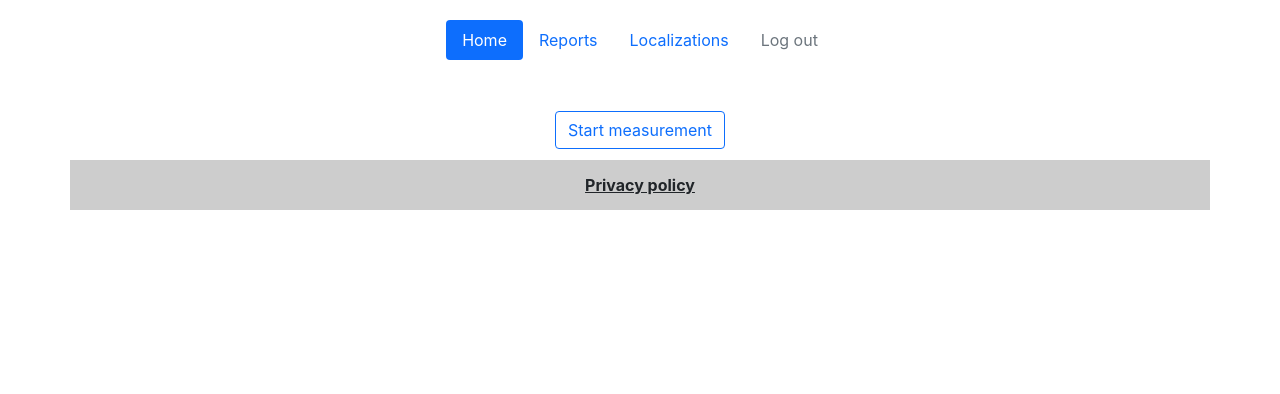
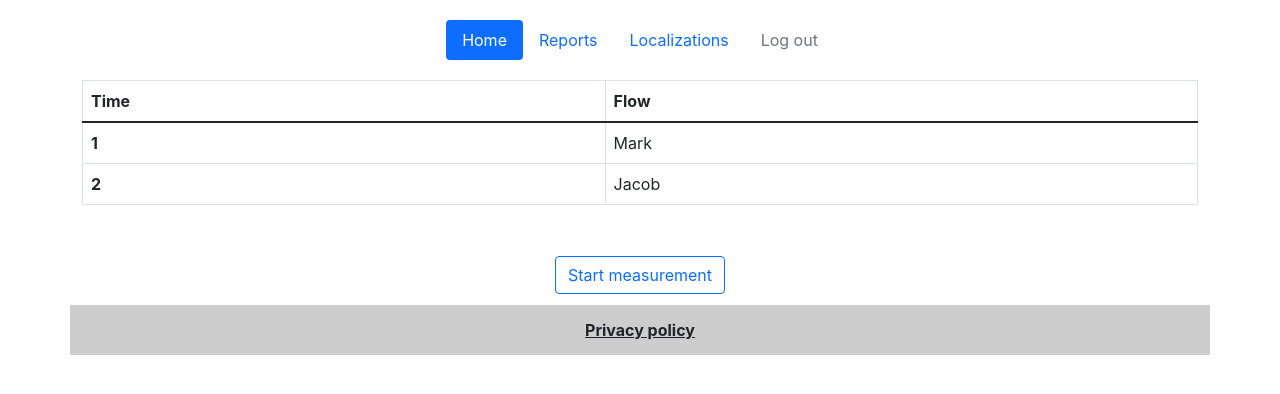
Before and after one commit to AsiaSikora/flow-react, a React (Create React App) app: page / in a window 1280 px wide. Shown: the top 394 px of the page. Built offline with nearby package versions, Linux system fonts and the light colour scheme; no server answers.

Commit message:
Implemented SpecialPoints component

```diff
--- a/src/App.js
+++ b/src/App.js
@@ -5,11 +5,14 @@ import HomePage from './components/HomePage/HomePage';
 import NewMeasurement from './components/NewMeasurement/NewMeasurement';
 import PrivacyPolicy from './components/PrivacyPolicy/PrivacyPolicy';
 import Details from './components/Details/Details';
+import SpecialPoints from './components/Details/SpecialPoints/SpecialPoints';
+
 
 function App() {
     return (
         <div>
             <Menu/>
+            <SpecialPoints/>
             <Details/>
             <NewMeasurement/>
             <HomePage />
--- /dev/null
+++ b/src/components/Details/SpecialPoints/SpecialPoints.js
@@ -0,0 +1,28 @@
+import React from "react"
+
+function SpecialPoints() {
+    return (
+        <div className="container">
+            <table class="table table-bordered">
+                <thead>
+                    <tr>
+                    <th scope="col">Time</th>
+                    <th scope="col">Flow</th>
+                    </tr>
+                </thead>
+                <tbody>
+                    <tr>
+                    <th scope="row">1</th>
+                    <td>Mark</td>
+                    </tr>
+                    <tr>
+                    <th scope="row">2</th>
+                    <td>Jacob</td>
+                    </tr>
+                </tbody>
+            </table>
+        </div>
+    )
+}
+
+export default SpecialPoints;
```
